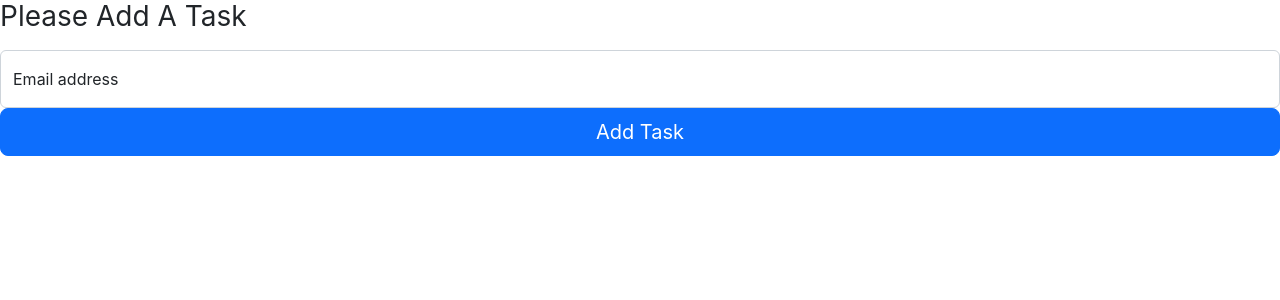
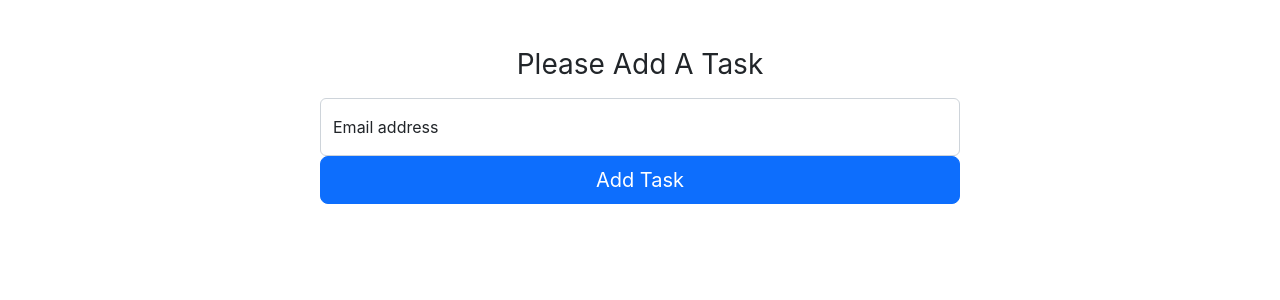
Before and after one commit to Johnnychen384/FullStackToDoList, a React (Create React App) app in the folder frontend/: page / in a window 1280 px wide. Shown: the top 300 px of the page. Built offline with nearby package versions, Linux system fonts and the light colour scheme; no server answers.

Commit message:
centered form

```diff
--- a/frontend/src/App.js
+++ b/frontend/src/App.js
@@ -49,16 +49,19 @@ function App() {
 
   return (
     <>
+      <main className="w-50 mx-auto my-5 text-center">
         <form onSubmit={handleSubmit}>
           <h1 className="h3 mb-3 fw-normal">Please Add A Task</h1>
 
-        <div class="form-floating">
+          <div className="form-floating">
             <input type="text" className="form-control" id="floatingInput" placeholder="What to do..." name="task" onChange={handleChange}/>
             <label for="floatingInput">Email address</label>
           </div>
-        <button class="w-100 btn btn-lg btn-primary" type="submit">Add Task</button>
+          <button className="w-100 btn btn-lg btn-primary" type="submit">Add Task</button>
 
         </form>
+      </main>
+
     </>
   )
 }
```
Lines whose indentation alone changed are shown as unchanged.
